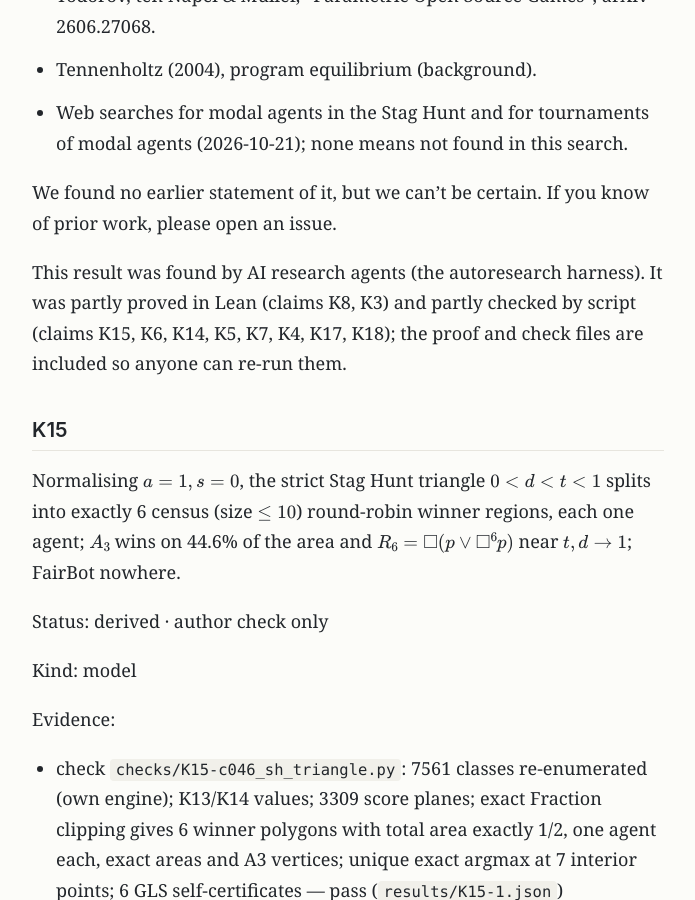
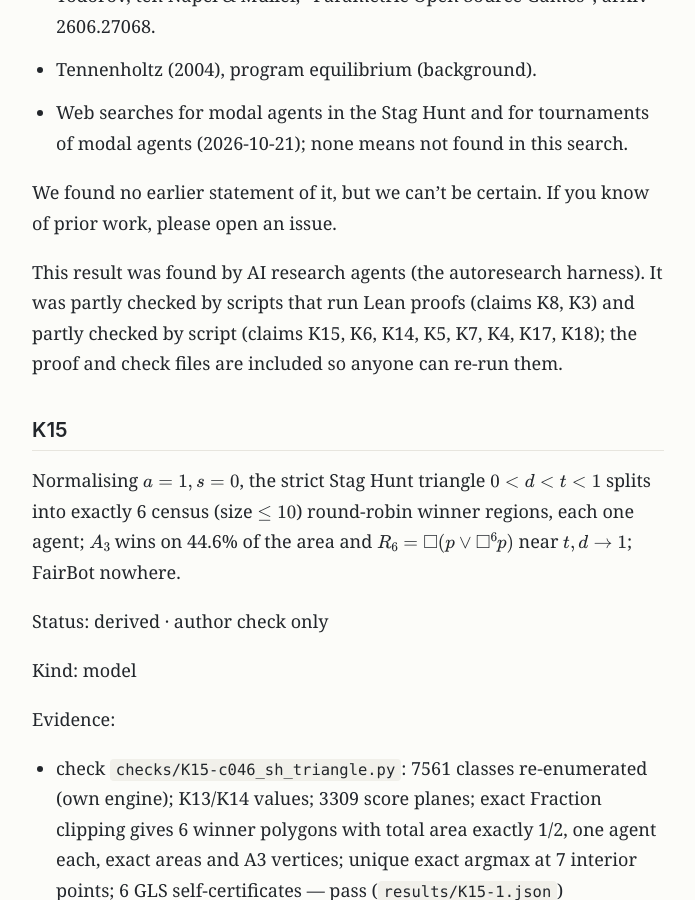
Before and after one commit to kodakodapa/autoresearch-findings, a Jekyll site: the page built from findings/staghunt-round-robin.md, in a window 1280 px wide and 900 px high, scrolled down 2056 px. Shown: the whole window, without its empty margins (292-987 px from the left). Built offline with Jekyll 4.4.1, drawn with Linux system fonts in a browser that asks for light colours; some of the changed text lies outside the part shown.

Commit message:
Revise staghunt-round-robin: Production note: Lean proofs run inside check scripts are now described as such, separately from harness-built proofs

```diff
--- a/findings/staghunt-round-robin.md
+++ b/findings/staghunt-round-robin.md
@@ -64,7 +64,7 @@
 
 We found no earlier statement of it, but we can't be certain. If you know of prior work, please open an issue.
 
-This result was found by AI research agents (the autoresearch harness). It was partly proved in Lean (claims K8, K3) and partly checked by script (claims K15, K6, K14, K5, K7, K4, K17, K18); the proof and check files are included so anyone can re-run them.
+This result was found by AI research agents (the autoresearch harness). It was partly checked by scripts that run Lean proofs (claims K8, K3) and partly checked by script (claims K15, K6, K14, K5, K7, K4, K17, K18); the proof and check files are included so anyone can re-run them.
 
 ## K15
 
@@ -308,3 +308,8 @@
 2. <!-- cite:solovay1976provability --> Solovay, Robert M.. 1976. Provability Interpretations of Modal Logic. Israel Journal of Mathematics
 3. <!-- cite:boolos1993logic --> Boolos, George. 1993. The Logic of Provability. Cambridge University Press
 4. <!-- cite:todorov2026parametric --> Todorov, Aleksandar and ten Napel, Jesse and M\"uller, Alexander. 2026. Parametric Open Source Games. [Link](https://arxiv.org/abs/2606.27068)
+
+<!-- autoresearch:revisions -->
+## Revisions
+
+- 2026-10-21 — Production note: Lean proofs run inside check scripts are now described as such, separately from harness-built proofs
```
Also changed, not shown: _posts/2026-10-21-staghunt-round-robin.md (+6 -1 lines), claims/staghunt-round-robin/claim.md (+6 -1 lines), index.md (+1 -1 lines), README.md, claims/staghunt-round-robin/manifest.json, report/manifest.json, 5 other files.
